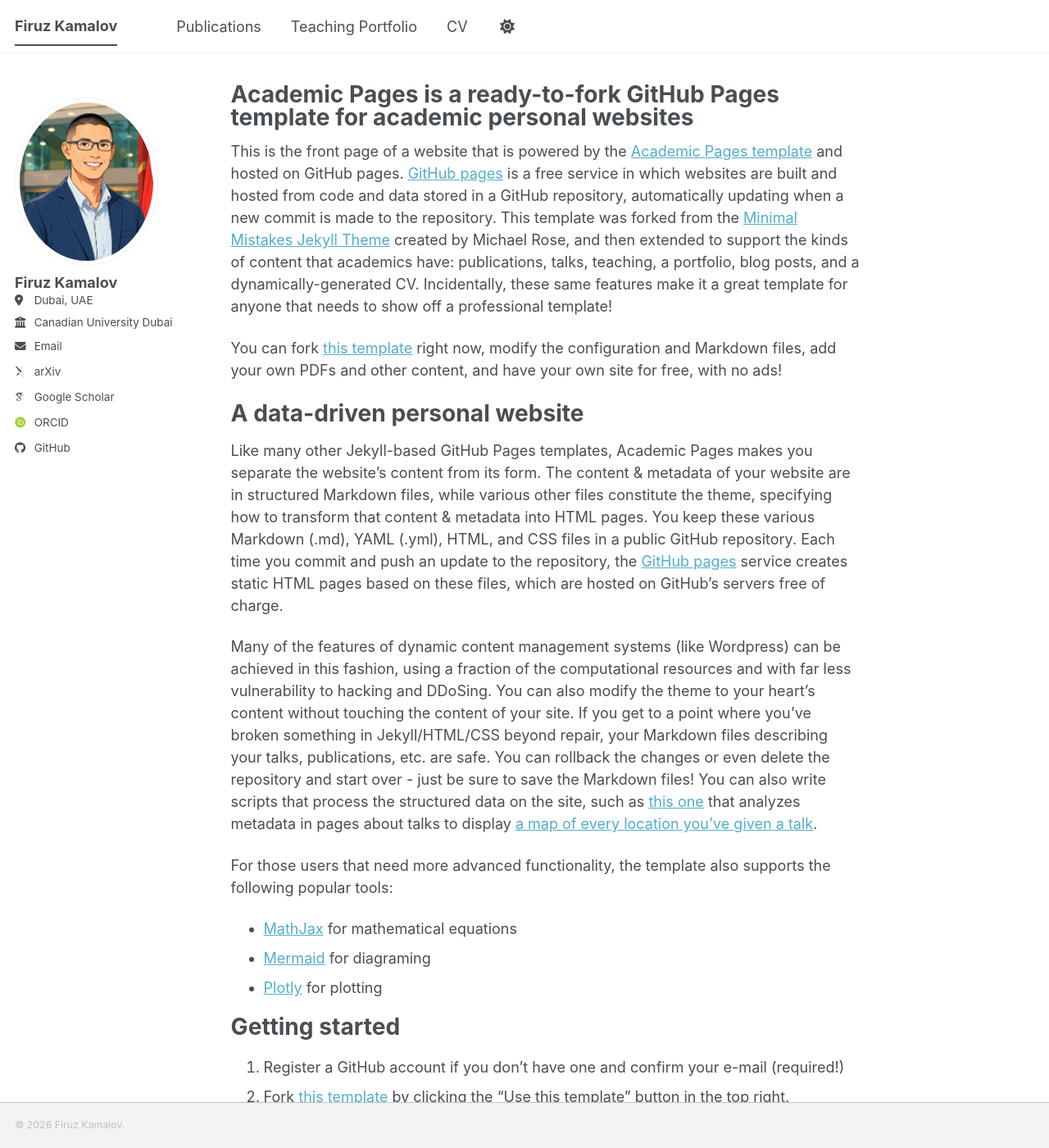
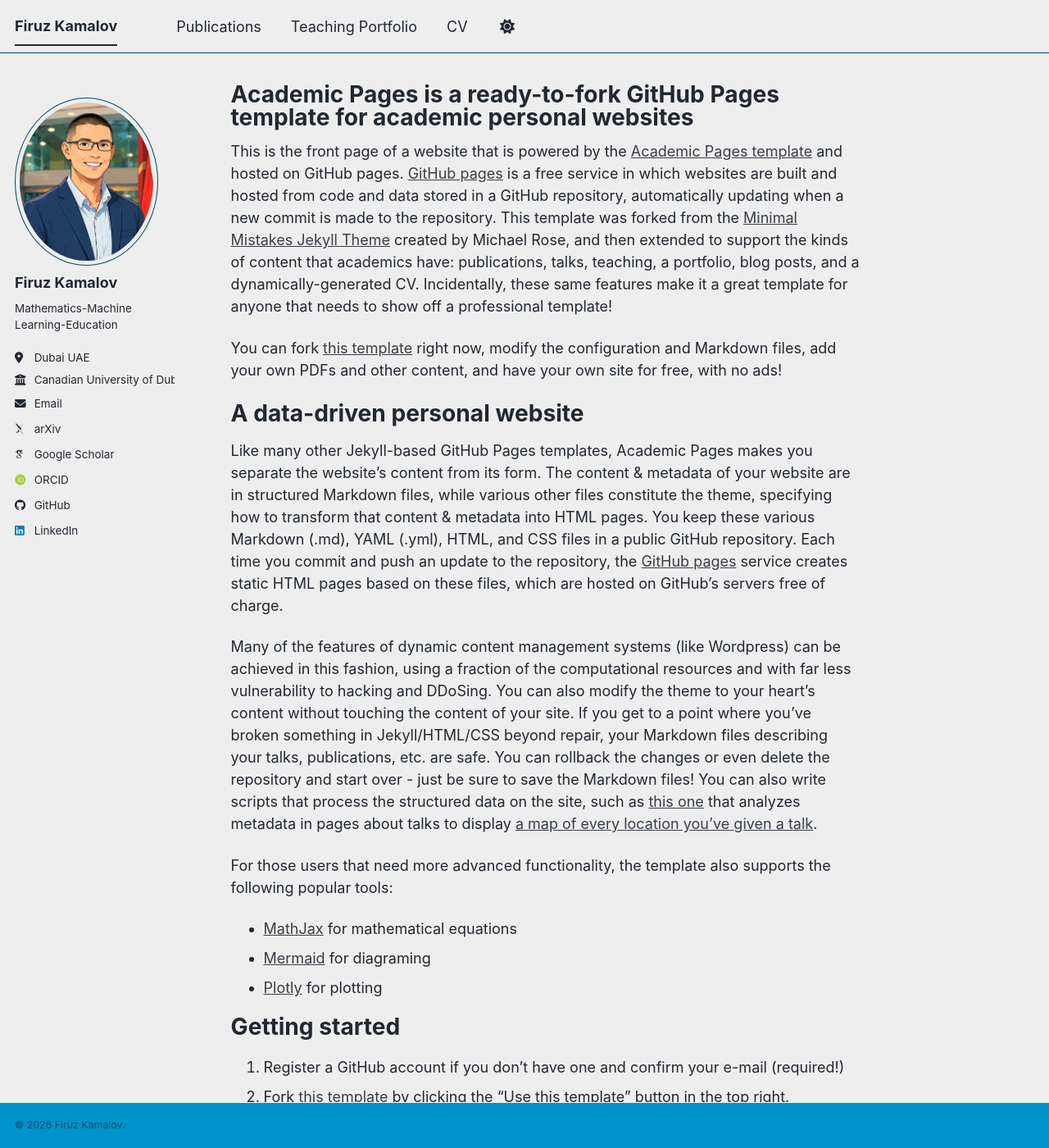
Before and after one commit to firuz-kamalov/firuz-kamalov.github.io, a Jekyll site: the page built from _pages/about.md, in a window 1280 px wide and 1400 px high. Shown: the whole window at 82% size. Built offline with Jekyll 4.4.1, drawn with Linux system fonts in a browser that asks for light colours; some web fonts are replaced; a script bundle is joined from its source files by our own code; library files that are not in the unit come from our copies.

Commit message:
Update _config.yml

```diff
--- a/_config.yml
+++ b/_config.yml
@@ -8,7 +8,7 @@
 
 # Basic Site Settings
 locale                   : "en-US"
-site_theme               : "default" # The available themes options are "default", "air", "sunrise", "mint", "dirt" and "contrast"
+site_theme               : "air" # The available themes options are "default", "air", "sunrise", "mint", "dirt" and "contrast"
 title                    : "Firuz Kamalov"
 title_separator          : "-"
 name                     : &name "Firuz Kamalov"
@@ -26,9 +26,9 @@ author:
   avatar           : "profile.png"
   name             : "Firuz Kamalov"
   pronouns         : # example: "she/her"
-  bio              : # "BA Macalester College (2004). PhD University of Nebraska (2011). Currently, Full Professor in the Department of Computer Engineering."
-  location         : "Dubai, UAE"
-  employer         : "Canadian University Dubai"
+  bio              : "Mathematics-Machine Learning-Education"
+  location         : "Dubai UAE"
+  employer         : "Canadian University of Dubai"
   uri              : # URL
   email            : "myFirstName@cud.ac.ae"
 
@@ -66,7 +66,7 @@ author:
   keybase          : # Username
   instagram        : # Username
   lastfm           : # Username
-  linkedin         : # Username
+  linkedin         : "https://www.linkedin.com/in/firuz-kamalov-778087a2/"
   mastodon         : # URL
   medium           : # URL
   pinterest        : # Username
```
